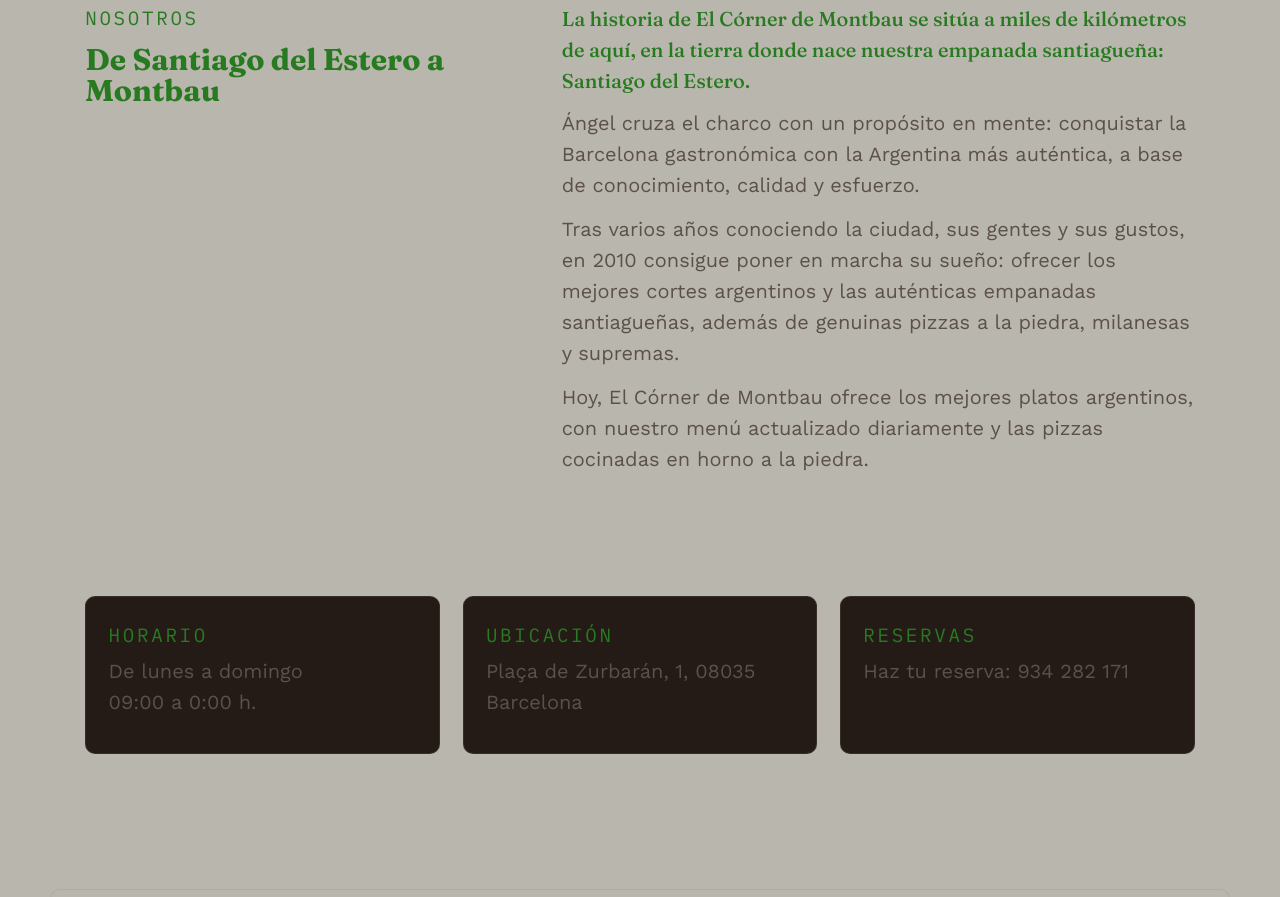
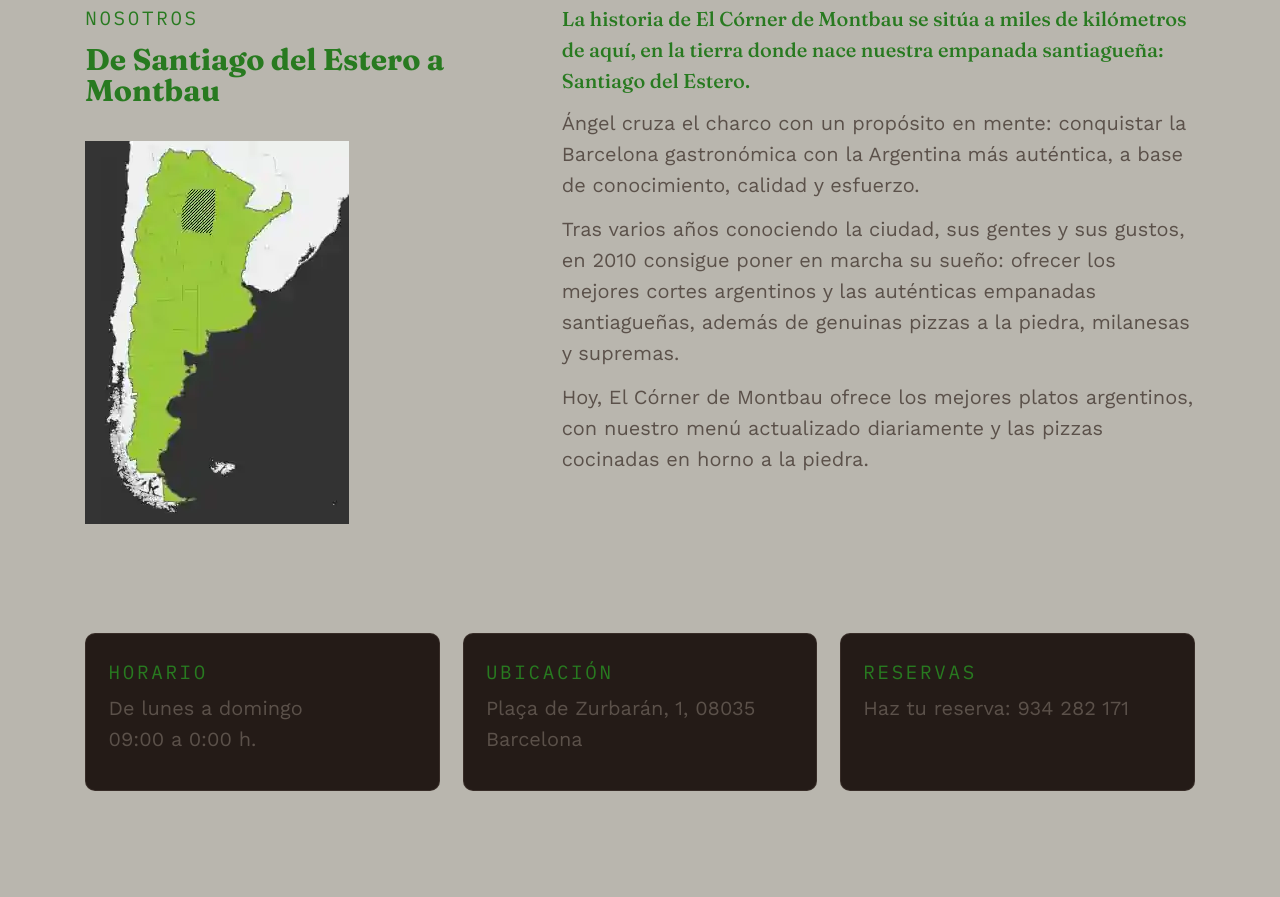
Before and after one commit to Capitankanalla/ElCornerdeMontbau, a website: page index.html in a window 1280 px wide. Shown: the part 1429-2326 px from the top of the page. Drawn offline with nearby package versions, Linux system fonts and the light colour scheme.

Commit message:
Feat: Inserció d'imatge a secció "nosaltres"

```diff
--- a/css/home.css
+++ b/css/home.css
@@ -6,6 +6,13 @@
   grid-template-columns: 0.8fr 1.2fr;
   gap: var(--sp-5);
   align-items: start;
+}
+.about-image {
+  display: block;
+  width: 264px;
+  height: 383px;
+  object-fit: cover;
+  margin-top: var(--sp-4);
 }
 
 @media (max-width: 780px) {
--- a/index.html
+++ b/index.html
@@ -70,6 +70,7 @@
         <div class="about-heading">
             <p class="eyebrow" id="about-eyebrow"></p>
             <h2 id="about-title"></h2>
+            <img class="about-image" src="imgs/map-santiagoestero.webp" alt="">
         </div>
         <div class="about-text" id="about-mount"></div>
       </div>
```
